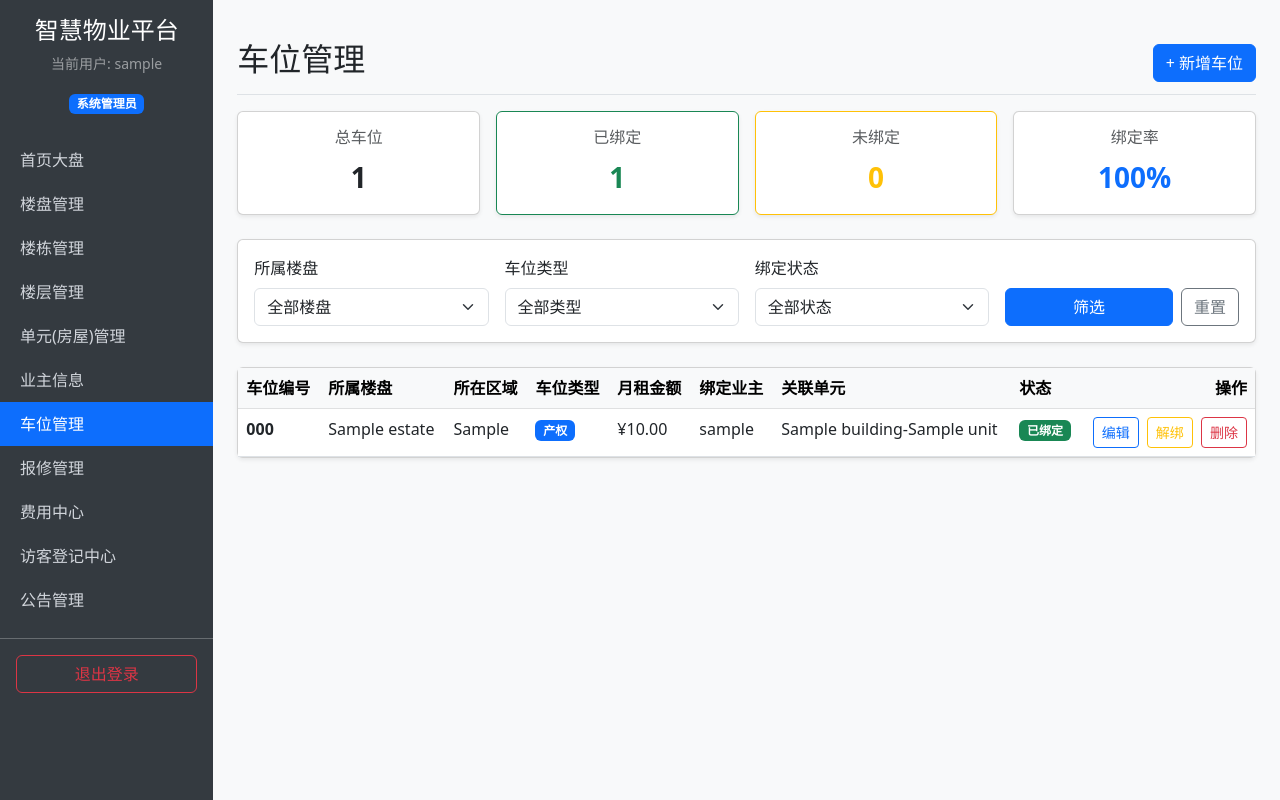
After one commit to lacsar712/label-3551, a Django app: page /parking/ in a window 1280 px wide. The commit adds this page. Run offline with Django 4.2, Linux system fonts and the light colour scheme; a user stored in the database is signed in; tables that the repository leaves empty hold one stand-in row (values such as "Sample post").

Commit message:
.661277247809132:381006e496226bd201adaceb2f84b3f6_6a37e5462eac34147122bbe7.6a37e54c2eac34147122bbec.6a37e54caeb70e9675d6aac5:Trae CN.T(2026/6/21 21:21:16)

```diff
--- a/management/admin.py
+++ b/management/admin.py
@@ -1,6 +1,6 @@
 from django.contrib import admin
 from django.contrib.auth.admin import UserAdmin
-from .models import User, Estate, Building, Floor, Unit, Repair, Fee, Visitor, Announcement
+from .models import User, Estate, Building, Floor, Unit, Repair, Fee, Visitor, Announcement, ParkingSpot
 
 class CustomUserAdmin(UserAdmin):
     fieldsets = UserAdmin.fieldsets + (
@@ -22,3 +22,4 @@ admin.site.register(Repair)
 admin.site.register(Fee)
 admin.site.register(Visitor)
 admin.site.register(Announcement, AnnouncementAdmin)
+admin.site.register(ParkingSpot)
--- a/management/urls.py
+++ b/management/urls.py
@@ -66,4 +66,12 @@ urlpatterns = [
     # 社区公告 - 业主端
     path('notice/', views.OwnerAnnouncementListView.as_view(), name='owner_announcement_list'),
     path('notice/<int:pk>/', views.AnnouncementDetailView.as_view(), name='owner_announcement_detail'),
+
+    # 车位管理
+    path('parking/', views.ParkingSpotListView.as_view(), name='parking_spot_list'),
+    path('parking/add/', views.ParkingSpotCreateView.as_view(), name='parking_spot_add'),
+    path('parking/<int:pk>/edit/', views.ParkingSpotUpdateView.as_view(), name='parking_spot_edit'),
+    path('parking/<int:pk>/delete/', views.ParkingSpotDeleteView.as_view(), name='parking_spot_delete'),
+    path('parking/<int:pk>/bind/', views.ParkingSpotBindView.as_view(), name='parking_spot_bind'),
+    path('parking/<int:pk>/unbind/', views.ParkingSpotUnbindView.as_view(), name='parking_spot_unbind'),
 ]
--- a/management/views.py
+++ b/management/views.py
@@ -4,8 +4,8 @@ from django.contrib.auth.views import LoginView
 from django.contrib.auth.mixins import LoginRequiredMixin, UserPassesTestMixin
 from django.views.generic import TemplateView, ListView, CreateView, UpdateView, DeleteView, View
 from django.contrib import messages
-from .models import User, Estate, Building, Floor, Unit, Repair, Fee, Visitor, Announcement
-from .forms import EstateForm, BuildingForm, FloorForm, UnitForm, OwnerForm, RepairOwnerForm, RepairStaffForm, FeeForm, VisitorForm, VisitorLeaveForm, AnnouncementForm
+from .models import User, Estate, Building, Floor, Unit, Repair, Fee, Visitor, Announcement, ParkingSpot
+from .forms import EstateForm, BuildingForm, FloorForm, UnitForm, OwnerForm, RepairOwnerForm, RepairStaffForm, FeeForm, VisitorForm, VisitorLeaveForm, AnnouncementForm, ParkingSpotForm
 from django.views.generic import DetailView
 from django.utils import timezone
 from datetime import date
@@ -40,6 +40,7 @@ class IndexView(LoginRequiredMixin, TemplateView):
             context['draft_announcements'] = Announcement.objects.filter(status='draft').count()
         else:
             context['my_units'] = Unit.objects.filter(owner=self.request.user)
+            context['my_parking_spots'] = ParkingSpot.objects.filter(owner=self.request.user)
             context['my_repairs'] = Repair.objects.filter(owner=self.request.user).order_by('-submit_time')[:5]
             context['unpaid_fees'] = Fee.objects.filter(unit__owner=self.request.user, status='unpaid')
             context['today_visitors'] = Visitor.objects.filter(
@@ -638,3 +639,111 @@ class OwnerAnnouncementListView(LoginRequiredMixin, ListView):
         ).order_by('-publish_time')
         context['search_query'] = self.request.GET.get('search', '')
         return context
+
+# --- 车位管理 ---
+class ParkingSpotListView(LoginRequiredMixin, StaffRequiredMixin, ListView):
+    model = ParkingSpot
+    template_name = 'management/parking_spot_list.html'
+    context_object_name = 'parking_spots'
+    paginate_by = 20
+
+    def get_queryset(self):
+        qs = ParkingSpot.objects.all()
+
+        estate_id = self.request.GET.get('estate')
+        spot_type = self.request.GET.get('spot_type')
+        bind_status = self.request.GET.get('bind_status')
+
+        if estate_id:
+            qs = qs.filter(estate_id=estate_id)
+        if spot_type:
+            qs = qs.filter(spot_type=spot_type)
+        if bind_status == 'bound':
+            qs = qs.filter(owner__isnull=False)
+        elif bind_status == 'unbound':
+            qs = qs.filter(owner__isnull=True)
+
+        return qs
+
+    def get_context_data(self, **kwargs):
+        context = super().get_context_data(**kwargs)
+        context['estates'] = Estate.objects.all()
+        context['spot_types'] = ParkingSpot.TYPE_CHOICES
+        context['owners'] = User.objects.filter(role='owner')
+        context['units'] = Unit.objects.select_related('floor', 'floor__building', 'floor__building__estate').all()
+        context['current_filters'] = {
+            'estate': self.request.GET.get('estate', ''),
+            'spot_type': self.request.GET.get('spot_type', ''),
+            'bind_status': self.request.GET.get('bind_status', ''),
+        }
+        context['bound_count'] = ParkingSpot.objects.filter(owner__isnull=False).count()
+        context['unbound_count'] = ParkingSpot.objects.filter(owner__isnull=True).count()
+        total = ParkingSpot.objects.count()
+        context['total_count'] = total
+        context['bind_rate'] = f"{int(context['bound_count'] / total * 100)}%" if total > 0 else '0%'
+        return context
+
+class ParkingSpotCreateView(LoginRequiredMixin, StaffRequiredMixin, CreateView):
+    model = ParkingSpot
+    form_class = ParkingSpotForm
+    template_name = 'management/form.html'
+    success_url = reverse_lazy('parking_spot_list')
+
+    def form_valid(self, form):
+        messages.success(self.request, "车位添加成功！")
+        return super().form_valid(form)
+
+    def get_context_data(self, **kwargs):
+        context = super().get_context_data(**kwargs)
+        context['title'] = "新增车位"
+        return context
+
+class ParkingSpotUpdateView(LoginRequiredMixin, StaffRequiredMixin, UpdateView):
+    model = ParkingSpot
+    form_class = ParkingSpotForm
+    template_name = 'management/form.html'
+    success_url = reverse_lazy('parking_spot_list')
+
+    def form_valid(self, form):
+        messages.success(self.request, "车位信息更新成功！")
+        return super().form_valid(form)
+
+    def get_context_data(self, **kwargs):
+        context = super().get_context_data(**kwargs)
+        context['title'] = "编辑车位"
+        return context
+
+class ParkingSpotDeleteView(LoginRequiredMixin, StaffRequiredMixin, DeleteView):
+    model = ParkingSpot
+    template_name = 'management/confirm_delete.html'
+    success_url = reverse_lazy('parking_spot_list')
+
+    def delete(self, request, *args, **kwargs):
+        messages.success(self.request, "车位已删除！")
+        return super().delete(request, *args, **kwargs)
+
+class ParkingSpotBindView(LoginRequiredMixin, StaffRequiredMixin, View):
+    def post(self, request, pk):
+        parking_spot = get_object_or_404(ParkingSpot, pk=pk)
+        owner_id = request.POST.get('owner_id')
+        unit_id = request.POST.get('unit_id')
+
+        if owner_id:
+            owner = get_object_or_404(User, pk=owner_id, role='owner')
+            parking_spot.owner = owner
+        if unit_id:
+            unit = get_object_or_404(Unit, pk=unit_id)
+            parking_spot.unit = unit
+
+        parking_spot.save()
+        messages.success(request, "车位绑定成功！")
+        return redirect(reverse('parking_spot_list'))
+
+class ParkingSpotUnbindView(LoginRequiredMixin, StaffRequiredMixin, View):
+    def post(self, request, pk):
+        parking_spot = get_object_or_404(ParkingSpot, pk=pk)
+        parking_spot.owner = None
+        parking_spot.unit = None
+        parking_spot.save()
+        messages.success(request, "车位解绑成功！")
+        return redirect(reverse('parking_spot_list'))
--- a/templates/base.html
+++ b/templates/base.html
@@ -63,6 +63,8 @@
                         class="{% if 'unit' in request.resolver_match.url_name %}active{% endif %}">单元(房屋)管理</a>
                     <a href="{% url 'owner_list' %}"
                         class="{% if 'owner' in request.resolver_match.url_name %}active{% endif %}">业主信息</a>
+                    <a href="{% url 'parking_spot_list' %}"
+                        class="{% if 'parking_spot' in request.resolver_match.url_name %}active{% endif %}">车位管理</a>
                     {% endif %}
                     <a href="{% url 'repair_list' %}"
                         class="{% if 'repair' in request.resolver_match.url_name %}active{% endif %}">报修管理</a>
--- /dev/null
+++ b/templates/management/parking_spot_list.html
@@ -0,0 +1,291 @@
+{% extends "base.html" %}
+
+{% block title %}车位管理 - 智慧物业平台{% endblock %}
+
+{% block extra_css %}
+<style>
+    .spot-bound {
+        background-color: #e8f5e9 !important;
+    }
+    .spot-unbound {
+        background-color: #fff3e0 !important;
+    }
+</style>
+{% endblock %}
+
+{% block content %}
+<div class="d-flex justify-content-between flex-wrap flex-md-nowrap align-items-center pt-3 pb-2 mb-3 border-bottom">
+    <h1 class="h2">车位管理</h1>
+    <a href="{% url 'parking_spot_add' %}" class="btn btn-primary">
+        <span class="me-1">+</span>新增车位
+    </a>
+</div>
+
+<div class="row g-3 mb-4">
+    <div class="col-md-3">
+        <div class="card shadow-sm h-100">
+            <div class="card-body text-center">
+                <h6 class="card-title text-muted">总车位</h6>
+                <p class="card-text fs-3 fw-bold">{{ total_count }}</p>
+            </div>
+        </div>
+    </div>
+    <div class="col-md-3">
+        <div class="card shadow-sm h-100 border-success">
+            <div class="card-body text-center">
+                <h6 class="card-title text-muted">已绑定</h6>
+                <p class="card-text fs-3 fw-bold text-success">{{ bound_count }}</p>
+            </div>
+        </div>
+    </div>
+    <div class="col-md-3">
+        <div class="card shadow-sm h-100 border-warning">
+            <div class="card-body text-center">
+                <h6 class="card-title text-muted">未绑定</h6>
+                <p class="card-text fs-3 fw-bold text-warning">{{ unbound_count }}</p>
+            </div>
+        </div>
+    </div>
+    <div class="col-md-3">
+        <div class="card shadow-sm h-100">
+            <div class="card-body text-center">
+                <h6 class="card-title text-muted">绑定率</h6>
+                <p class="card-text fs-3 fw-bold text-primary">{{ bind_rate }}</p>
+            </div>
+        </div>
+    </div>
+</div>
+
+<div class="card shadow-sm mb-4">
+    <div class="card-body">
+        <form method="get" class="row g-3">
+            <div class="col-md-3">
+                <label class="form-label">所属楼盘</label>
+                <select class="form-select" name="estate">
+                    <option value="">全部楼盘</option>
+                    {% for estate in estates %}
+                    <option value="{{ estate.id }}" {% if current_filters.estate == estate.id|stringformat:"i" %}selected{% endif %}>{{ estate.name }}</option>
+                    {% endfor %}
+                </select>
+            </div>
+            <div class="col-md-3">
+                <label class="form-label">车位类型</label>
+                <select class="form-select" name="spot_type">
+                    <option value="">全部类型</option>
+                    {% for value, label in spot_types %}
+                    <option value="{{ value }}" {% if current_filters.spot_type == value %}selected{% endif %}>{{ label }}</option>
+                    {% endfor %}
+                </select>
+            </div>
+            <div class="col-md-3">
+                <label class="form-label">绑定状态</label>
+                <select class="form-select" name="bind_status">
+                    <option value="">全部状态</option>
+                    <option value="bound" {% if current_filters.bind_status == 'bound' %}selected{% endif %}>已绑定</option>
+                    <option value="unbound" {% if current_filters.bind_status == 'unbound' %}selected{% endif %}>未绑定</option>
+                </select>
+            </div>
+            <div class="col-md-3 d-flex align-items-end gap-2">
+                <button type="submit" class="btn btn-primary flex-grow-1">筛选</button>
+                <a href="{% url 'parking_spot_list' %}" class="btn btn-outline-secondary">重置</a>
+            </div>
+        </form>
+    </div>
+</div>
+
+<div class="card shadow-sm">
+    <div class="card-body p-0">
+        <div class="table-responsive">
+            <table class="table table-hover mb-0">
+                <thead class="table-light">
+                    <tr>
+                        <th>车位编号</th>
+                        <th>所属楼盘</th>
+                        <th>所在区域</th>
+                        <th>车位类型</th>
+                        <th>月租金额</th>
+                        <th>绑定业主</th>
+                        <th>关联单元</th>
+                        <th>状态</th>
+                        <th class="text-end">操作</th>
+                    </tr>
+                </thead>
+                <tbody>
+                    {% for spot in parking_spots %}
+                    <tr class="{% if spot.is_bound %}spot-bound{% else %}spot-unbound{% endif %}">
+                        <td><strong>{{ spot.spot_number }}</strong></td>
+                        <td>{{ spot.estate.name }}</td>
+                        <td>{{ spot.area|default:"-" }}</td>
+                        <td>
+                            {% if spot.spot_type == 'property' %}
+                            <span class="badge bg-primary">产权</span>
+                            {% elif spot.spot_type == 'rental' %}
+                            <span class="badge bg-info text-dark">租赁</span>
+                            {% else %}
+                            <span class="badge bg-secondary">临时</span>
+                            {% endif %}
+                        </td>
+                        <td>¥{{ spot.monthly_fee }}</td>
+                        <td>
+                            {% if spot.owner %}
+                            {{ spot.owner.username }}
+                            {% else %}
+                            <span class="text-muted">-</span>
+                            {% endif %}
+                        </td>
+                        <td>
+                            {% if spot.unit %}
+                            {{ spot.unit.floor.building.name }}-{{ spot.unit.name }}
+                            {% else %}
+                            <span class="text-muted">-</span>
+                            {% endif %}
+                        </td>
+                        <td>
+                            {% if spot.is_bound %}
+                            <span class="badge bg-success">已绑定</span>
+                            {% else %}
+                            <span class="badge bg-warning text-dark">未绑定</span>
+                            {% endif %}
+                        </td>
+                        <td class="text-end">
+                            <a href="{% url 'parking_spot_edit' spot.pk %}" class="btn btn-sm btn-outline-primary me-1">编辑</a>
+                            {% if spot.is_bound %}
+                            <button type="button" class="btn btn-sm btn-outline-warning me-1" data-bs-toggle="modal" data-bs-target="#unbindModal{{ spot.pk }}">解绑</button>
+                            {% else %}
+                            <button type="button" class="btn btn-sm btn-outline-success me-1" data-bs-toggle="modal" data-bs-target="#bindModal{{ spot.pk }}">绑定</button>
+                            {% endif %}
+                            <button type="button" class="btn btn-sm btn-outline-danger" data-bs-toggle="modal" data-bs-target="#deleteModal{{ spot.pk }}">删除</button>
+                        </td>
+                    </tr>
+                    {% empty %}
+                    <tr>
+                        <td colspan="9" class="text-center text-muted py-4">暂无车位信息</td>
+                    </tr>
+                    {% endfor %}
+                </tbody>
+            </table>
+        </div>
+    </div>
+    {% if is_paginated %}
+    <div class="card-footer bg-white">
+        <nav aria-label="Page navigation">
+            <ul class="pagination justify-content-center mb-0">
+                {% if page_obj.has_previous %}
+                <li class="page-item">
+                    <a class="page-link" href="?page={{ page_obj.previous_page_number }}&estate={{ current_filters.estate }}&spot_type={{ current_filters.spot_type }}&bind_status={{ current_filters.bind_status }}">上一页</a>
+                </li>
+                {% else %}
+                <li class="page-item disabled">
+                    <span class="page-link">上一页</span>
+                </li>
+                {% endif %}
+
+                {% for num in page_obj.paginator.page_range %}
+                    {% if page_obj.number == num %}
+                    <li class="page-item active"><span class="page-link">{{ num }}</span></li>
+                    {% elif num > page_obj.number|add:'-3' and num < page_obj.number|add:'3' %}
+                    <li class="page-item">
+                        <a class="page-link" href="?page={{ num }}&estate={{ current_filters.estate }}&spot_type={{ current_filters.spot_type }}&bind_status={{ current_filters.bind_status }}">{{ num }}</a>
+                    </li>
+                    {% endif %}
+                {% endfor %}
+
+                {% if page_obj.has_next %}
+                <li class="page-item">
+                    <a class="page-link" href="?page={{ page_obj.next_page_number }}&estate={{ current_filters.estate }}&spot_type={{ current_filters.spot_type }}&bind_status={{ current_filters.bind_status }}">下一页</a>
+                </li>
+                {% else %}
+                <li class="page-item disabled">
+                    <span class="page-link">下一页</span>
+                </li>
+                {% endif %}
+            </ul>
+        </nav>
+    </div>
+    {% endif %}
+</div>
+
+{% for spot in parking_spots %}
+{% if not spot.is_bound %}
+<div class="modal fade" id="bindModal{{ spot.pk }}" tabindex="-1" aria-labelledby="bindModalLabel{{ spot.pk }}" aria-hidden="true">
+    <div class="modal-dialog">
+        <div class="modal-content">
+            <form method="post" action="{% url 'parking_spot_bind' spot.pk %}">
+                {% csrf_token %}
+                <div class="modal-header">
+                    <h5 class="modal-title" id="bindModalLabel{{ spot.pk }}">绑定车位 - {{ spot.spot_number }}</h5>
+                    <button type="button" class="btn-close" data-bs-dismiss="modal" aria-label="Close"></button>
+                </div>
+                <div class="modal-body">
+                    <div class="mb-3">
+                        <label class="form-label">选择业主</label>
+                        <select class="form-select" name="owner_id" required>
+                            <option value="">请选择业主</option>
+                            {% for owner in owners %}
+                            <option value="{{ owner.id }}">{{ owner.username }}{% if owner.phone %} ({{ owner.phone }}){% endif %}</option>
+                            {% endfor %}
+                        </select>
+                    </div>
+                    <div class="mb-3">
+                        <label class="form-label">关联单元（可选）</label>
+                        <select class="form-select" name="unit_id">
+                            <option value="">不关联</option>
+                            {% for unit in units %}
+                            <option value="{{ unit.id }}">{{ unit.floor.building.estate.name }} - {{ unit.floor.building.name }} - {{ unit.name }}</option>
+                            {% endfor %}
+                        </select>
+                    </div>
+                </div>
+                <div class="modal-footer">
+                    <button type="button" class="btn btn-secondary" data-bs-dismiss="modal">取消</button>
+                    <button type="submit" class="btn btn-success">确认绑定</button>
+                </div>
+            </form>
+        </div>
+    </div>
+</div>
+{% endif %}
+
+{% if spot.is_bound %}
+<div class="modal fade" id="unbindModal{{ spot.pk }}" tabindex="-1" aria-labelledby="unbindModalLabel{{ spot.pk }}" aria-hidden="true">
+    <div class="modal-dialog">
+        <div class="modal-content">
+            <form method="post" action="{% url 'parking_spot_unbind' spot.pk %}">
+                {% csrf_token %}
+                <div class="modal-header">
+                    <h5 class="modal-title" id="unbindModalLabel{{ spot.pk }}">确认解绑</h5>
+                    <button type="button" class="btn-close" data-bs-dismiss="modal" aria-label="Close"></button>
+                </div>
+                <div class="modal-body">
+                    <p>确定要将车位 <strong>{{ spot.spot_number }}</strong> 与业主 <strong>{{ spot.owner.username }}</strong> 解绑吗？</p>
+                </div>
+                <div class="modal-footer">
+                    <button type="button" class="btn btn-secondary" data-bs-dismiss="modal">取消</button>
+                    <button type="submit" class="btn btn-warning">确认解绑</button>
+                </div>
+            </form>
+        </div>
+    </div>
+</div>
+{% endif %}
+
+<div class="modal fade" id="deleteModal{{ spot.pk }}" tabindex="-1" aria-labelledby="deleteModalLabel{{ spot.pk }}" aria-hidden="true">
+    <div class="modal-dialog">
+        <div class="modal-content">
+            <div class="modal-header">
+                <h5 class="modal-title" id="deleteModalLabel{{ spot.pk }}">确认删除</h5>
+                <button type="button" class="btn-close" data-bs-dismiss="modal" aria-label="Close"></button>
+            </div>
+            <div class="modal-body">
+                <p>确定要删除车位 <strong>{{ spot.spot_number }}</strong> 吗？此操作不可恢复。</p>
+            </div>
+            <div class="modal-footer">
+                <button type="button" class="btn btn-secondary" data-bs-dismiss="modal">取消</button>
+                <a href="{% url 'parking_spot_delete' spot.pk %}" class="btn btn-danger">确认删除</a>
+            </div>
+        </div>
+    </div>
+</div>
+{% endfor %}
+
+{% endblock %}
```
Also changed, not shown: management/forms.py (+20 -1 lines), management/management/commands/seed_data.py (+49 -1 lines), management/models.py (+36 -0 lines), templates/management/index.html (+33 -2 lines).
